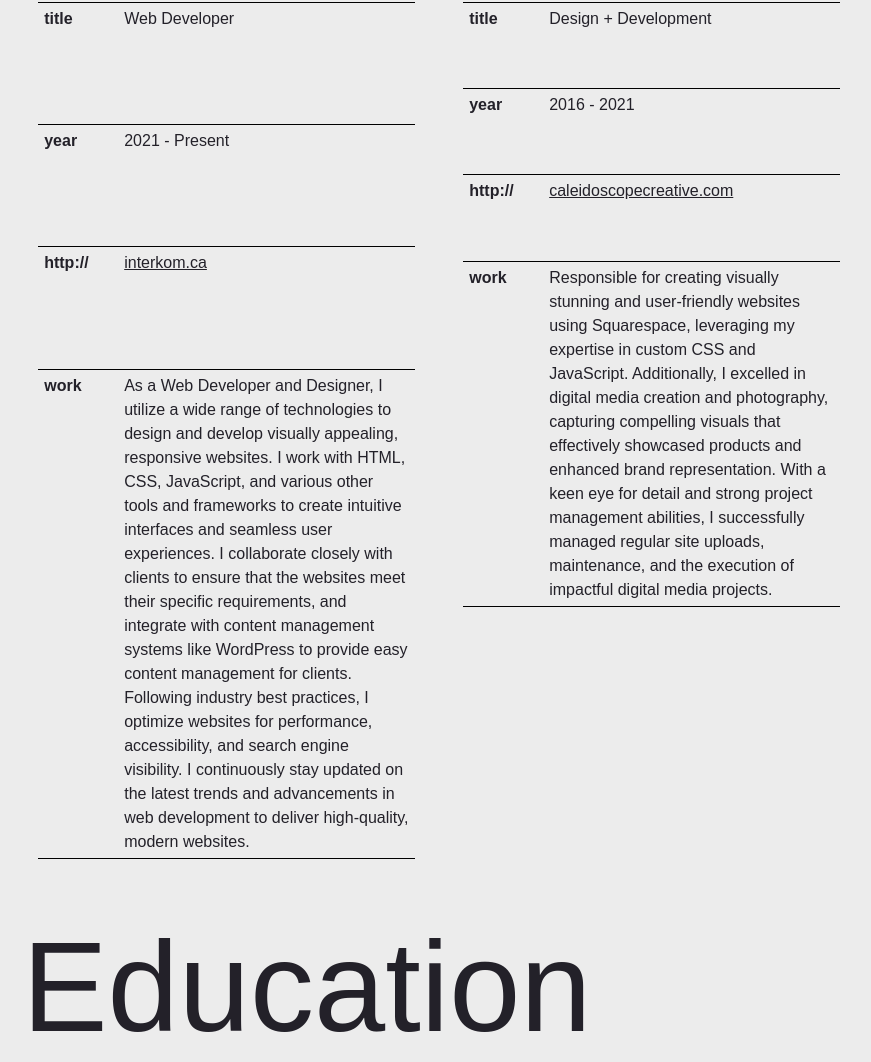
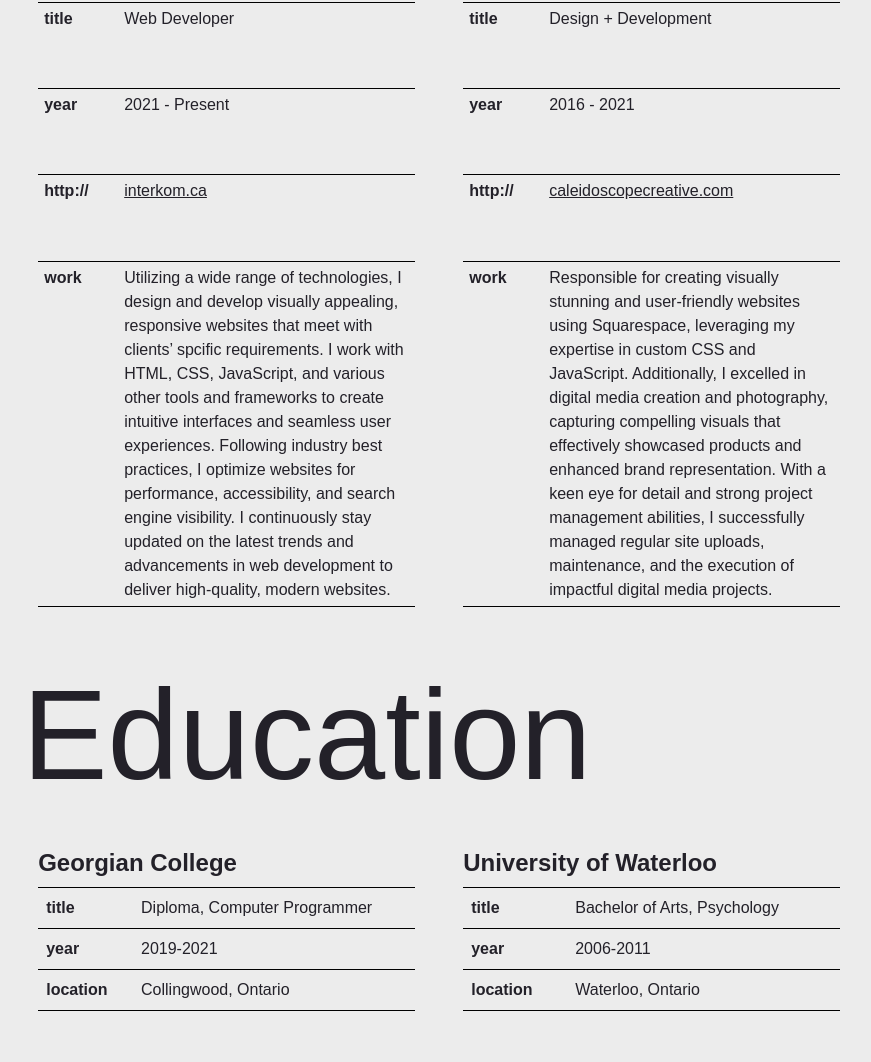
Before and after one commit to Tzwiep/gatsby-portfolio, a Gatsby site: page / in a window 1280 px wide. Shown: the part 1045-2107 px from the top of the page, without its empty margins (29-900 px from the left). Built offline with nearby package versions, Linux system fonts and the light colour scheme; Gatsby itself is replaced by a stand-in of ours; a web font is replaced by a local one.

Commit message:
shorten work description

```diff
--- a/src/components/Work.js
+++ b/src/components/Work.js
@@ -10,12 +10,11 @@ import WorkCard from './WorkCard'
                 year="2021 - Present"
                 online="true"
                 location="interkom.ca"
-                duty="As a Web Developer and Designer, I utilize a wide range of technologies to design and develop visually appealing,
-                responsive websites. I work with HTML, CSS, JavaScript, and various other tools and frameworks to create intuitive interfaces
-                and seamless user experiences. I collaborate closely with clients to ensure that the websites meet their specific requirements,
-                and integrate with content management systems like WordPress to provide easy content management for clients.
-                Following industry best practices, I optimize websites for performance, accessibility, and search engine visibility.
-                I continuously stay updated on the latest trends and advancements in web development to deliver high-quality, modern websites."
+                duty="Utilizing a wide range of technologies, I design and
+                 develop visually appealing, responsive websites that meet with clients’ spcific requirements.
+                  I work with HTML, CSS, JavaScript, and various other tools and frameworks to create intuitive interfaces and seamless user experiences.
+                  Following industry best practices, I optimize websites for performance, accessibility, and search engine visibility.
+                 I continuously stay updated on the latest trends and advancements in web development to deliver high-quality, modern websites."
             />
             <WorkCard
                 work="Caleidoscope"
```
